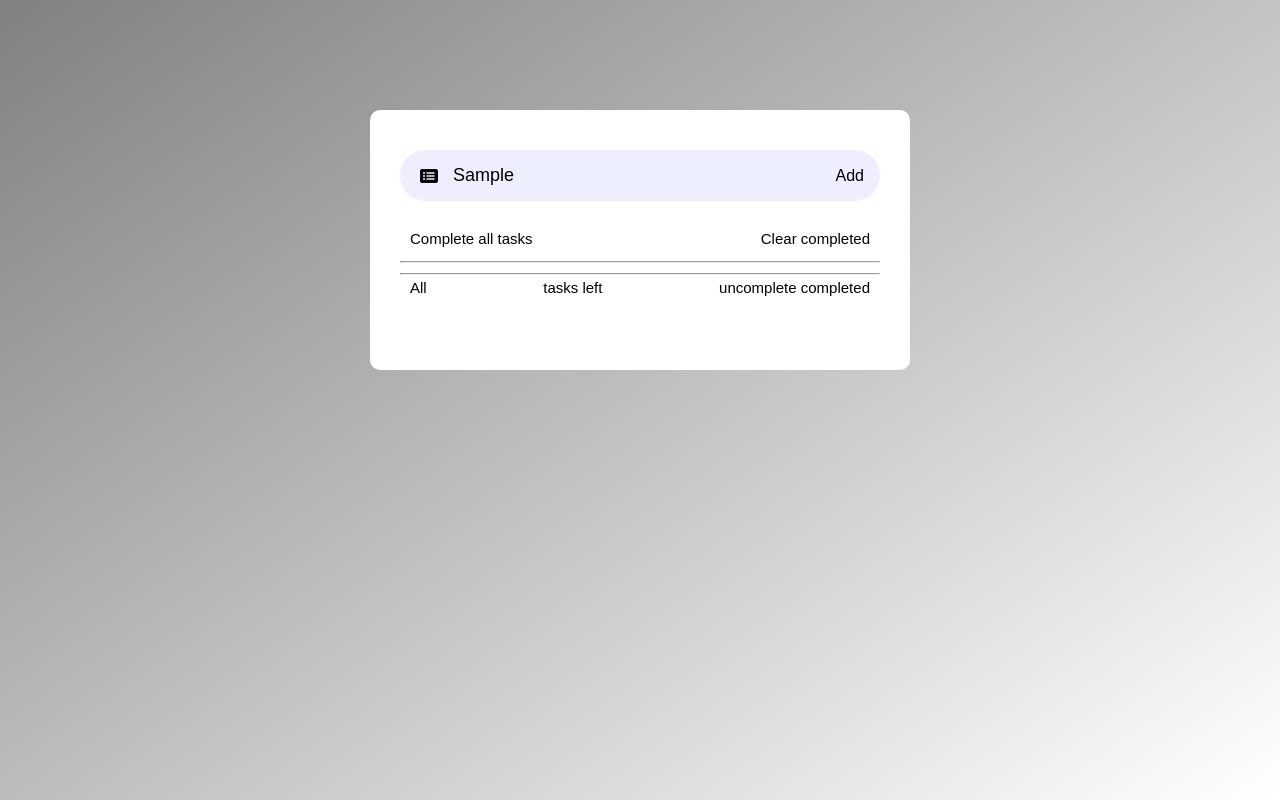
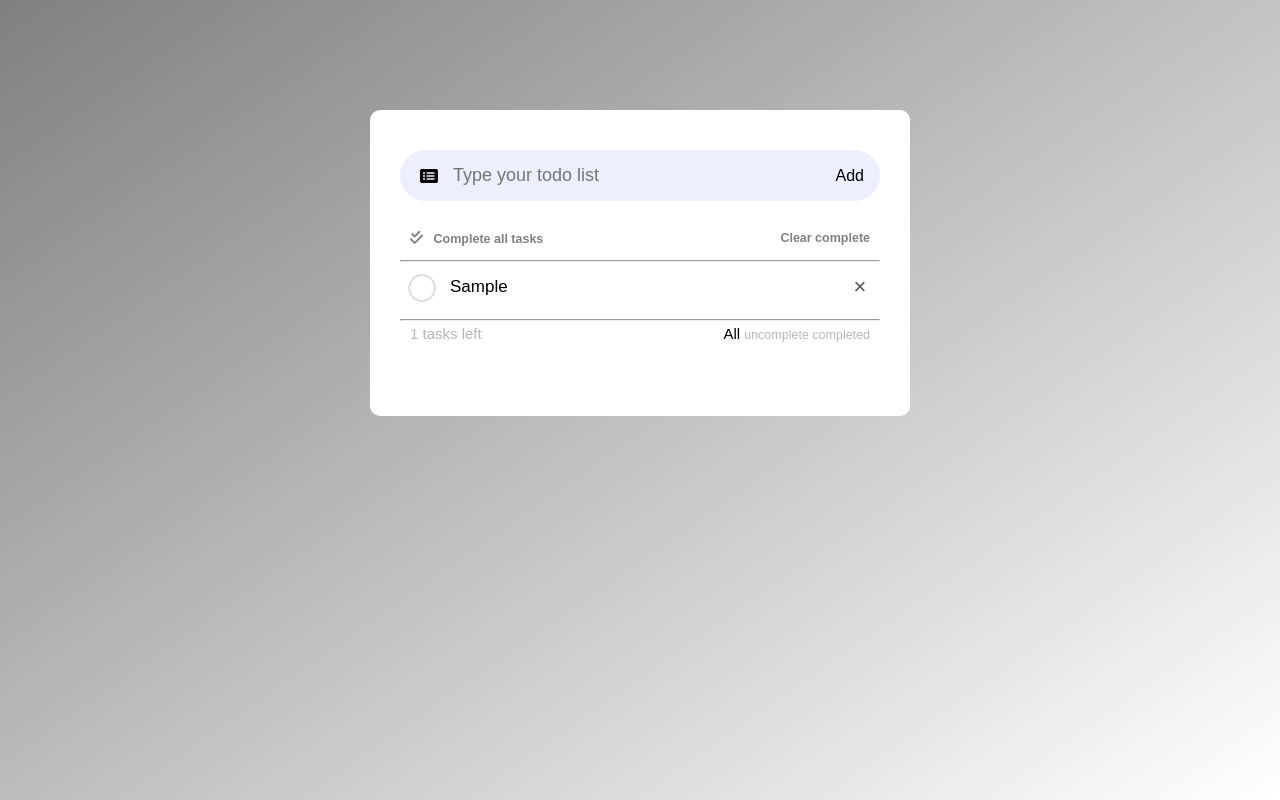
Before and after one commit to dileep557/todoList-App, a plain HTML site: page index.html in a window 1280 px wide. Both pictures are taken after typing "Sample" into the empty fields and a click on the button "Add". Drawn offline with Linux system fonts and the light colour scheme.

Commit message:
final commit: Functionality part is done of todolist-app and some changes in structure and style part

```diff
--- a/index.css
+++ b/index.css
@@ -120,3 +120,17 @@ ul li span{
 ul li span:hover{
     background-color: #edeefe;
 }
+
+#remain-task{
+
+    color: #999; /* Use a gray color or any other color you prefer */
+    opacity: 0.7; /* Optionally reduce opacity to further indicate disabled state */
+    pointer-events:none;
+
+}
+
+.complete-clear{
+    color: gray;
+    font-weight: 900;
+
+}
--- a/index.html
+++ b/index.html
@@ -17,8 +17,9 @@
                 <!-- Add onclick event to add task -->
             </div>
             <div class="show-task">
-                <p>Complete all tasks</p>
-                <p>Clear completed</p>
+                <i style="color: gray;" class="fa-solid fa-check-double"><small class="complete-clear">&nbsp;&nbsp;&nbsp;Complete all tasks</small></i>
+
+                <small class="complete-clear">Clear complete</small>
             </div>
             <hr class="state-line">
 
@@ -28,9 +29,10 @@
 
             <hr class="state-line">
             <div class="show-task">
-                <p>All</p>
-                <p id="remain-task"> tasks left</p>
-                <p>uncomplete completed</p>
+
+                <p id="remain-task" > 0 tasks left </p>
+
+                <p>All <small id="remain-task">uncomplete completed</small></p>
             </div>
 
         </div>
--- a/index.js
+++ b/index.js
@@ -0,0 +1,84 @@
+const inputBox = document.getElementById("input-box");
+const listContainer = document.getElementById("list-container");
+const remainTask = document.getElementById("remain-task");
+
+var count = 0 ;
+
+//Adding task
+
+function addTask(){
+
+    if(inputBox.value === ''){
+        alert("Please write Something");
+    }
+    else{
+
+        let li = document.createElement("li");
+        li.innerHTML = inputBox.value;
+        listContainer.appendChild(li);
+
+        count++;
+        remainTask.innerHTML = `${count} tasks left `;
+
+
+        saveCount();
+
+
+
+
+        // Adding delete BUTTON
+
+        let span = document.createElement("span");
+        span.innerHTML = "\u00d7";
+        li.appendChild(span);
+
+    }
+
+    // clear input box when task is added
+
+    inputBox.value = '';
+    saveData();
+    saveCount();
+}
+
+// remove task in the list
+
+listContainer.addEventListener("click",function(e) {
+    if(e.target.tagName === "LI"){
+        e.target.classList.toggle("checked");
+        saveData();
+
+
+    }
+    else if(e.target.tagName === "SPAN"){
+        e.target.parentElement.remove();
+        saveData();
+        count--;
+        remainTask.innerHTML = `${count} task left`;
+        saveCount();
+
+    }
+},false);
+
+
+// use local storage save and show data
+
+function saveData(){
+    localStorage.setItem("data", listContainer.innerHTML);
+}
+
+function showData(){
+    listContainer.innerHTML = localStorage.getItem("data");
+
+}
+
+function saveCount(){
+    localStorage.setItem("Task",count);
+}
+
+function showCount(){
+    count = localStorage.getItem("Task");
+}
+
+showData();
+showCount();
```
